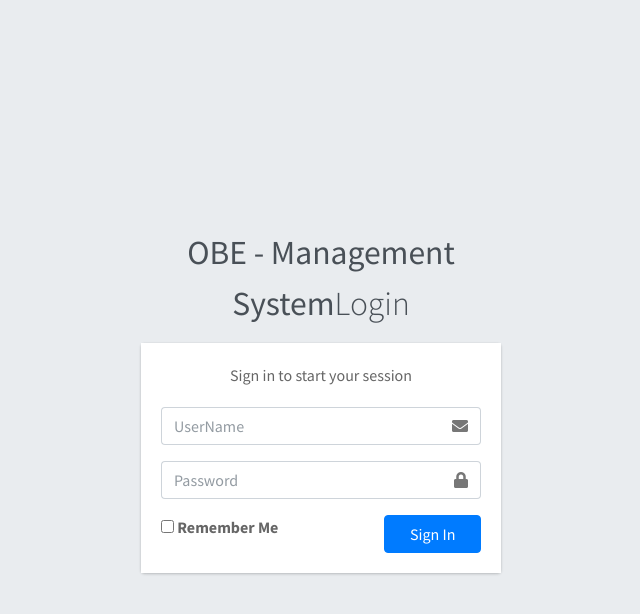
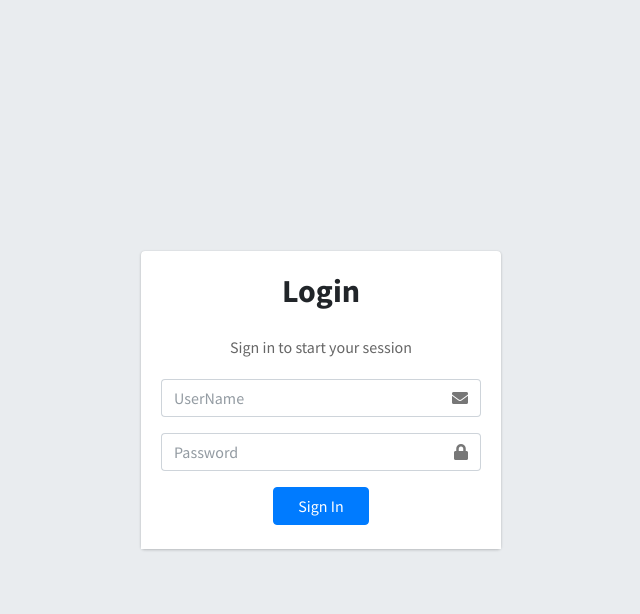
Before and after one commit to jasirullah12345/OBE-Management-System, a PHP site: page /login.php in a window 1280 px wide. Shown: the top 614 px of the page, without its empty margins (319-959 px from the left). Run offline with PHP 8.4, Linux system fonts and the light colour scheme; some libraries are stand-ins or nearby versions.

Commit message:
Fix login ui

```diff
--- a/login.php
+++ b/login.php
@@ -17,17 +17,17 @@
 </head>
 <body class="hold-transition login-page">
 <div class="login-box">
-    <div class="login-logo">
-        <a href="#"><b>OBE - Management System</b>Login</a>
-    </div>
     <!-- /.login-logo -->
     <div class="card">
-        <div class="card-body login-card-body">
+        <div class="mt-3 text-xl text-center">
+            <strong>Login</strong>
+        </div>
+        <div class="card-body login-card-body pb-4">
             <p class="login-box-msg">Sign in to start your session</p>
 
             <form action="#" method="post">
                 <div class="input-group mb-3">
-                    <input type="text" class="form-control" placeholder="UserName">
+                    <input type="email" class="form-control" placeholder="UserName">
                     <div class="input-group-append">
                         <div class="input-group-text">
                             <span class="fas fa-envelope"></span>
@@ -43,19 +43,9 @@
                     </div>
                 </div>
                 <div class="row">
-                    <div class="col-8">
-                        <div class="icheck-primary">
-                            <input type="checkbox" id="remember">
-                            <label for="remember">
-                                Remember Me
-                            </label>
-                        </div>
-                    </div>
-                    <!-- /.col -->
-                    <div class="col-4">
+                    <div class="col-4 mx-auto">
                         <button type="submit" class="btn btn-primary btn-block">Sign In</button>
                     </div>
-                    <!-- /.col -->
                 </div>
             </form>
         </div>
--- /dev/null
+++ b/php/database.php
@@ -0,0 +1,6 @@
+<?php
+$server = "localhost";
+$username = "root";
+$password = "";
+$database = "obe_management_system";
+$conn = mysqli_connect($server, $username, $password, $database);
```
Also changed, not shown: .htaccess.
